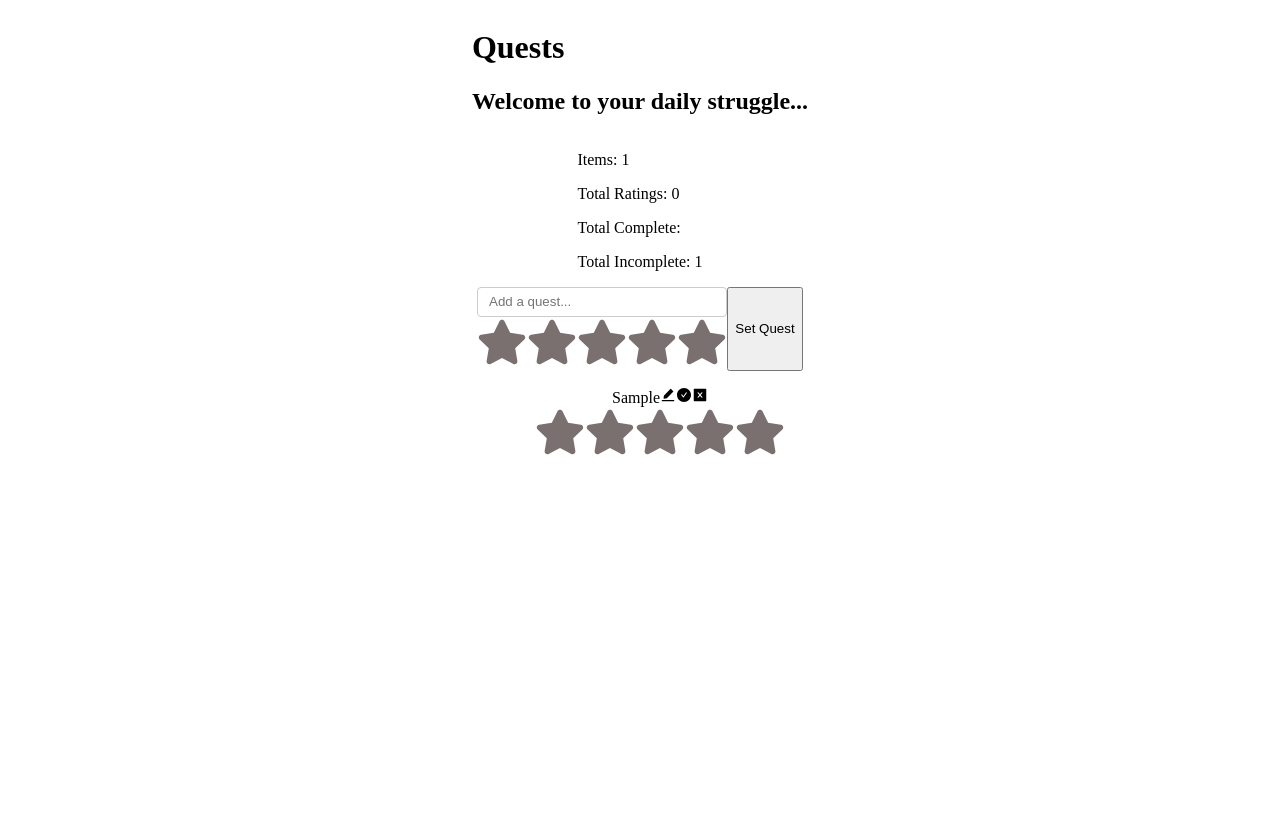
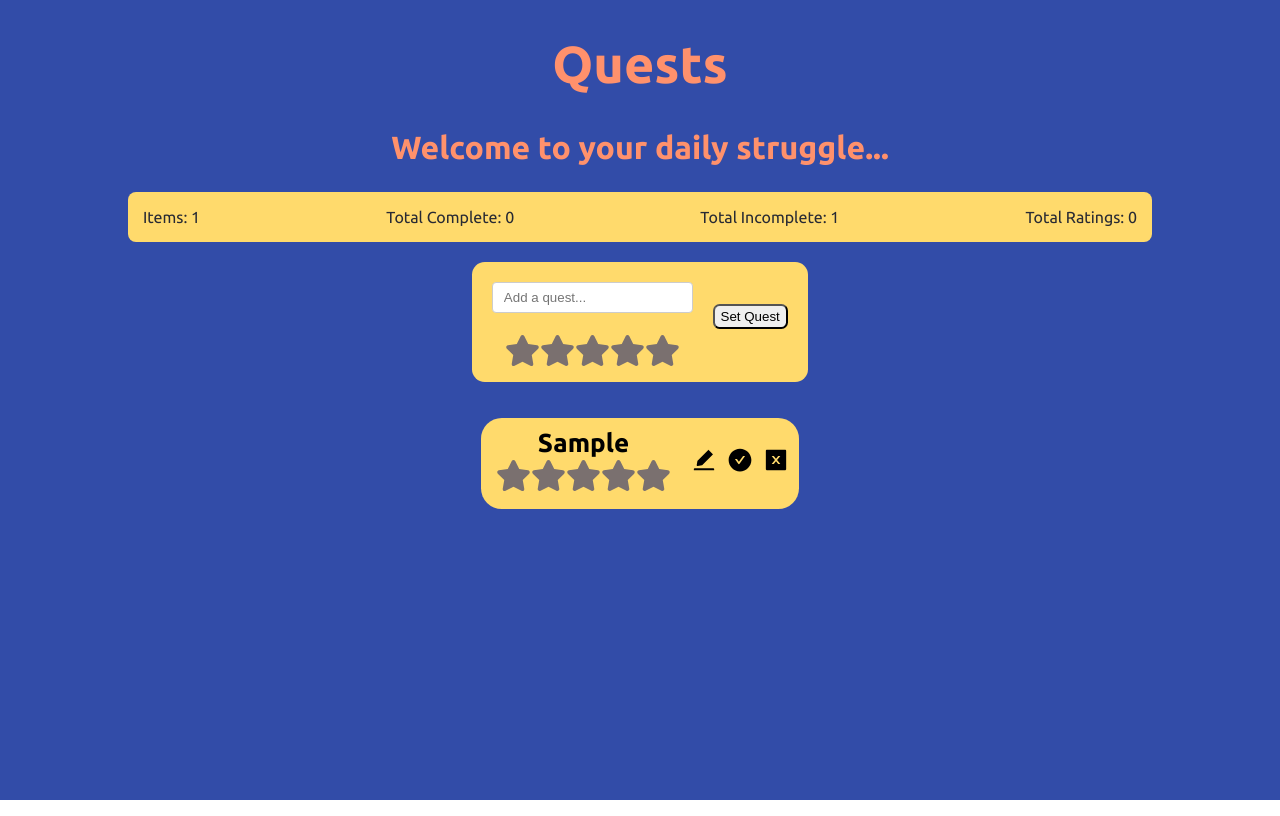
Before and after one commit to nthomasuk/todo, a React (Create React App) app: page / in a window 1280 px wide. Both pictures are taken after typing "Sample" into the empty fields and a click on the button "Set Quest". Built offline with nearby package versions, Linux system fonts and the light colour scheme.

Commit message:
adds styling and corrects completed quests output

```diff
--- a/src/App.js
+++ b/src/App.js
@@ -63,9 +63,9 @@ const App = () => {
       </div>
       <div className="summary">
         <p>Items: {quests.length}</p>
+        <p>Total Complete: {summary.completed}</p>
+        <p>Total Incomplete: {summary.incomplete}</p>
         <p>Total Ratings: {summary.ratings}</p>
-        <p>Total Complete: {summary.complete}</p>
-        <p>Total Incomplete: {summary.incomplete}</p>
       </div>
       <div className="Content">
         <QuestForm onCreateQuest={handleCreateQuest} />
--- a/src/components/QuestList.js
+++ b/src/components/QuestList.js
@@ -16,10 +16,13 @@ const QuestList = ({ items, onItemUpdate, onItemDelete, onToggleChecked }) => {
             key={key}
             className="quest-card"
         >
-        <div>
+        <div className="quest-card-header">
             <span className={item.completed ? "strike" : ""}>
                 {item.name}
             </span>
+            <StarRating value={item.rating} />
+        </div>
+        <div className="icons">
             <AiFillEdit
                 className="edit-icon"
                 onClick={() => setEditingItem(item)}
@@ -33,7 +36,6 @@ const QuestList = ({ items, onItemUpdate, onItemDelete, onToggleChecked }) => {
                 onClick={() => onItemDelete(item.id)}
             />
         </div>
-            <StarRating value={item.rating} />
         </li>
         );
     };
--- a/src/components/StarRating.js
+++ b/src/components/StarRating.js
@@ -26,7 +26,7 @@ const StarRating = ({ value, onChange }) => {
                     <FaStar
                         className="star"
                         color={ratingValue <= (hover || value) ? "#d4af37" : "#7a706f"}
-                        size={50}
+                        size={35}
                         onMouseEnter={() => handleHover(ratingValue)}
                         onMouseLeave={() => handleHover(null)}
                     />
--- a/src/index.css
+++ b/src/index.css
@@ -1,8 +1,56 @@
+@import url('https://fonts.googleapis.com/css2?family=Ubuntu:ital,wght@0,300;0,400;0,500;0,700;1,300;1,400;1,500;1,700&display=swap');
+
+html, body, #root {
+  display: flex;
+  flex-direction: column;
+  min-height: 100vh;
+  margin: 0;
+}
+
 .App {
   display: flex;
+  flex: 1;
   flex-direction: column;
   align-items: center;
-  min-height: 100vh;
+  background-color: #324ca8;
+}
+
+h1 {
+  font-family: "ubuntu";
+  font-size: 52px;
+  text-align: center;
+  color: #ff916c;
+}
+
+h2 {
+  font-family: "ubuntu";
+  font-size: 32px;
+  text-align: center;
+  color: #ff916c;
+}
+
+.Content {
+  display: flex;
+  flex-direction: column;
+  justify-content: center;
+  align-items: center;
+}
+
+p {
+  padding-left: 15px;
+  padding-right: 15px;
+}
+
+.summary {
+  display: flex;
+  flex-direction: row;
+  justify-content: space-between;
+  width: 80%;
+  background-color: #ffda6c;
+  font-family: "ubuntu";
+  color: #282a33;
+  border-radius: 0.5em;
+  margin-bottom: 20px;
 }
 
 input[type="radio"] {
@@ -17,6 +65,13 @@ input[type="radio"] {
 .quest-form {
   display: flex;
   flex-direction: row;
+  max-width: 100%;
+  align-items: center;
+  justify-content: center;
+  background-color: #ffda6c;
+  padding-right: 20px;
+  padding-bottom: 10px;
+  border-radius: 0.8em;
 }
 
 .quest-input {
@@ -24,6 +79,11 @@ input[type="radio"] {
   outline: 0;
   border: 1px solid #ccc;
   border-radius: 4px;
+  margin: 20px;
+}
+
+.quest-input:hover {
+  border-color: #324ca8;
 }
 
 .quest-input:focus {
@@ -33,11 +93,14 @@ input[type="radio"] {
 
 .quest-list {
   list-style: none;
+  align-items: center;
+  justify-content: center;
+  padding: 20px;
 }
 
 .quest-list li {
   display: flex;
-  flex-direction: column;
+  flex-direction: row;
   align-items: center;
   justify-content: center;
 }
@@ -45,7 +108,53 @@ input[type="radio"] {
 .quest-column {
   display: flex;
   flex-direction: column;
+  align-items: center;
 }
+
+.setquest-button {
+  height: 25px;
+  border-radius: 0.5em;
+}
+
+.setquest-button:hover {
+  height: 30px;
+  border-radius: 0.5em;
+  border-color: #324ca8;
+}
+
+.quest-card {
+  display: flex;
+  flex-direction: row;
+  align-items: center;
+  background-color: #ffda6c;
+  text-align: center;
+  font-family: "ubuntu";
+  font-weight: bold;
+  font-size: 26px;
+  padding-top: 10px;
+  padding-bottom: 10px;
+  border-radius: 0.8em;
+}
+
+.quest-card-header {
+  display: flex;
+  flex-direction: column;
+  padding-right: 15px;
+  padding-left: 15px;
+}
+
+.edit-icon {
+  padding: 5px;
+}
+
+.check-icon {
+  padding: 5px;
+}
+
+.delete-icon {
+  padding: 5px 10px 5px 5px;
+}
+
 
 .strike {
   color: red;
```
